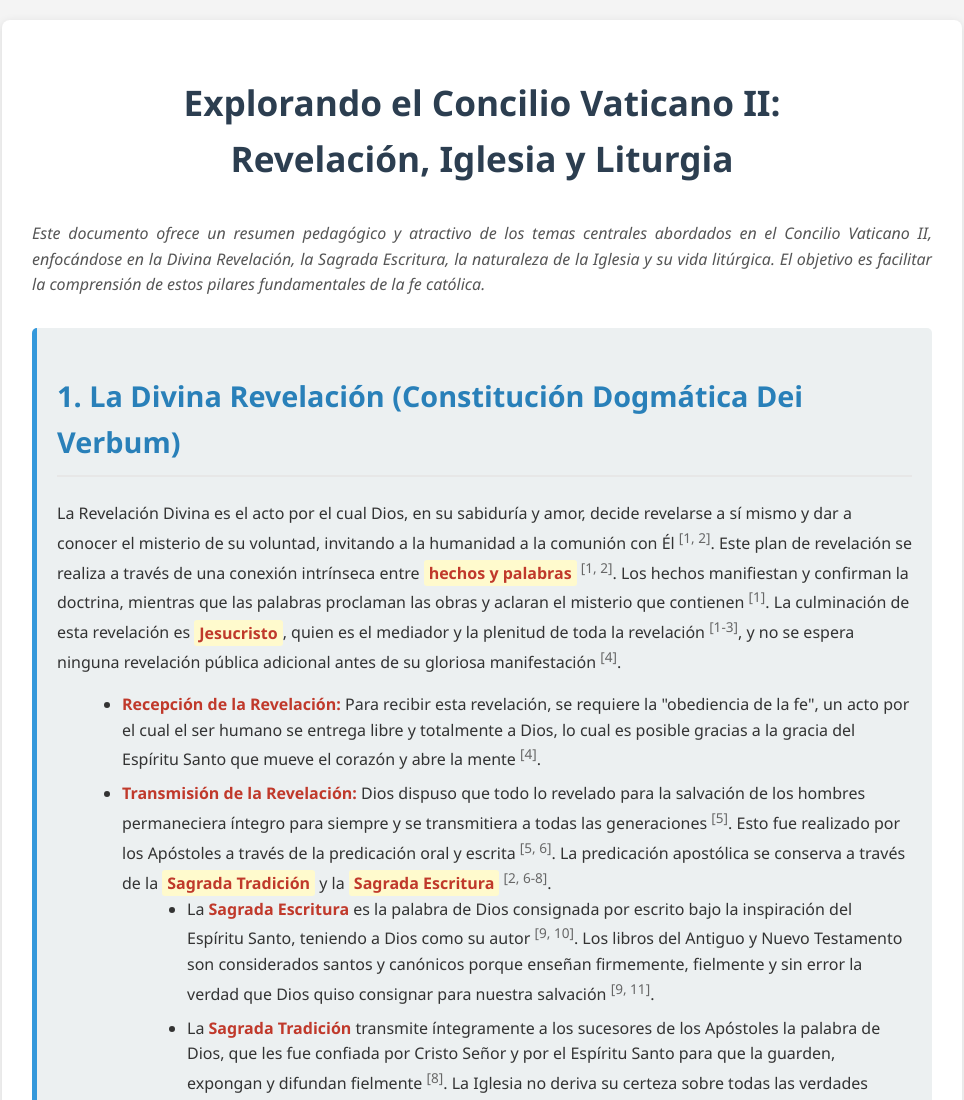
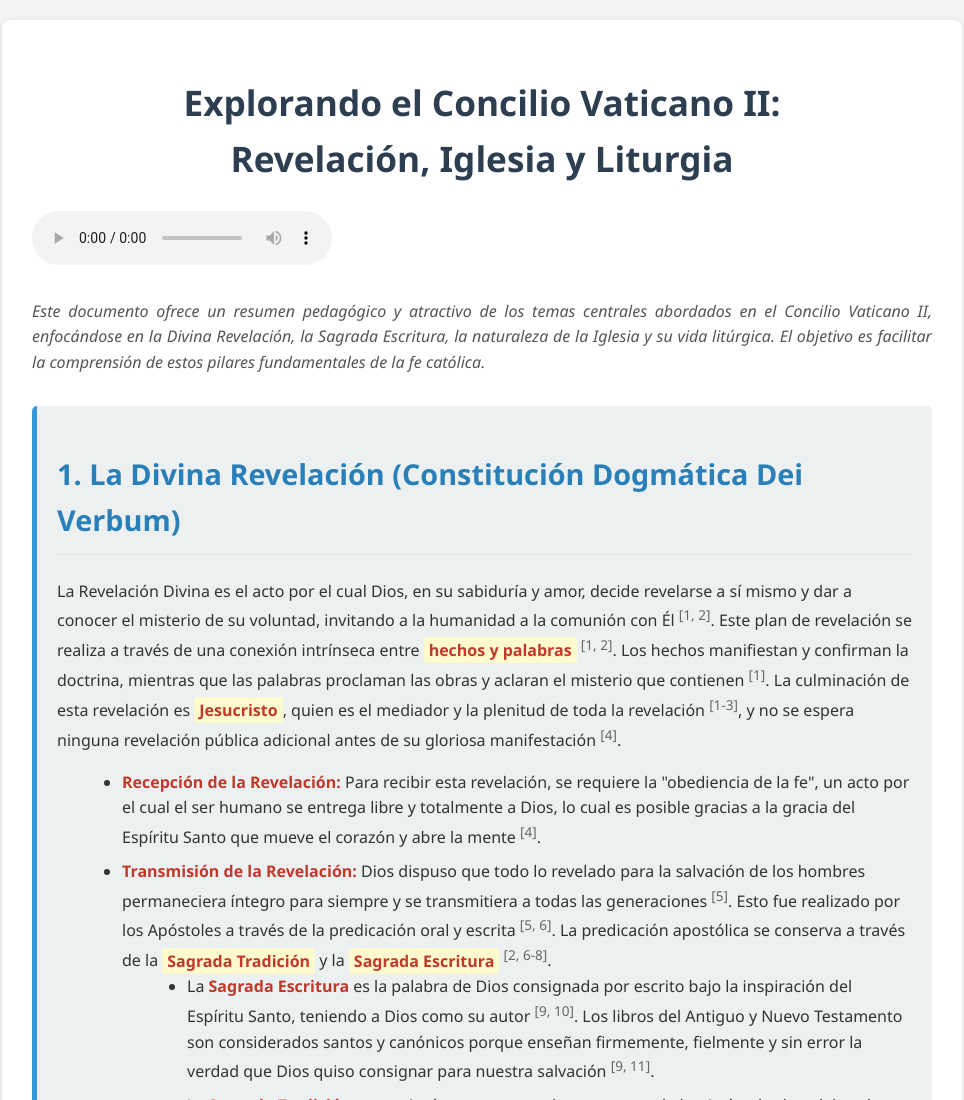
Before and after one commit to git-ruribe/plandevida, a plain HTML site: page cv/index.html in a window 1280 px wide. Shown: the top 1100 px of the page, without its empty margins (158-1122 px from the left). Drawn offline with Linux system fonts and the light colour scheme.

Commit message:
Update index.html

```diff
--- a/cv/index.html
+++ b/cv/index.html
@@ -91,6 +91,9 @@
 <body>
     <div class="container">
         <h1>Explorando el Concilio Vaticano II: <br>Revelación, Iglesia y Liturgia</h1>
+        <audio controls src="cv.mp3">
+          Tu navegador no soporta el elemento de audio.
+        </audio>
         <p class="intro">Este documento ofrece un resumen pedagógico y atractivo de los temas centrales abordados en el Concilio Vaticano II, enfocándose en la Divina Revelación, la Sagrada Escritura, la naturaleza de la Iglesia y su vida litúrgica. El objetivo es facilitar la comprensión de estos pilares fundamentales de la fe católica.</p>
 
         <div class="section-box">
```
